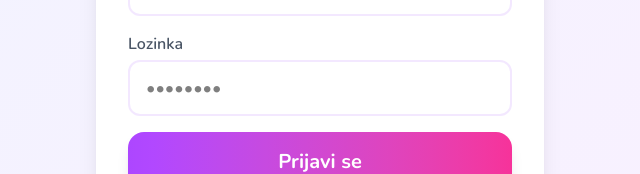
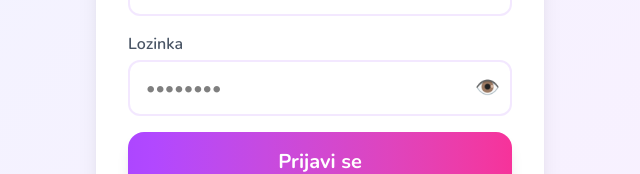
Before and after one commit to tpisac-dev/math-star, a React (Vite) app: page / in a window 1280 px wide. Shown: the part 438-612 px from the top of the page, without its empty margins (320-960 px from the left). Built offline with nearby package versions, Linux system fonts and the light colour scheme.

Commit message:
password show/hide toggle

```diff
--- a/src/screens/LoginScreen.jsx
+++ b/src/screens/LoginScreen.jsx
@@ -8,6 +8,7 @@ export default function LoginScreen({ onLogin }) {
   const [isRegister, setIsRegister] = useState(false)
   const [error, setError] = useState('')
   const [loading, setLoading] = useState(false)
+  const [showPassword, setShowPassword] = useState(false)
 
   async function handleSubmit(e) {
     e.preventDefault()
@@ -62,14 +63,24 @@ export default function LoginScreen({ onLogin }) {
             </div>
             <div>
               <label className="block text-gray-600 font-semibold mb-1">Lozinka</label>
+              <div className="relative">
                 <input
-                type="password"
+                  type={showPassword ? 'text' : 'password'}
                   value={password}
                   onChange={e => setPassword(e.target.value)}
-                className="w-full border-2 border-purple-100 rounded-xl px-4 py-3 text-lg focus:outline-none focus:border-purple-400 transition"
+                  className="w-full border-2 border-purple-100 rounded-xl px-4 py-3 text-lg focus:outline-none focus:border-purple-400 transition pr-12"
                   placeholder="••••••••"
                   required
                 />
+                <button
+                  type="button"
+                  onClick={() => setShowPassword(v => !v)}
+                  className="absolute right-3 top-1/2 -translate-y-1/2 text-gray-400 hover:text-purple-500 transition text-xl"
+                  tabIndex={-1}
+                >
+                  {showPassword ? '🙈' : '👁️'}
+                </button>
+              </div>
             </div>
 
             {error && (
```
Lines whose indentation alone changed are shown as unchanged.
